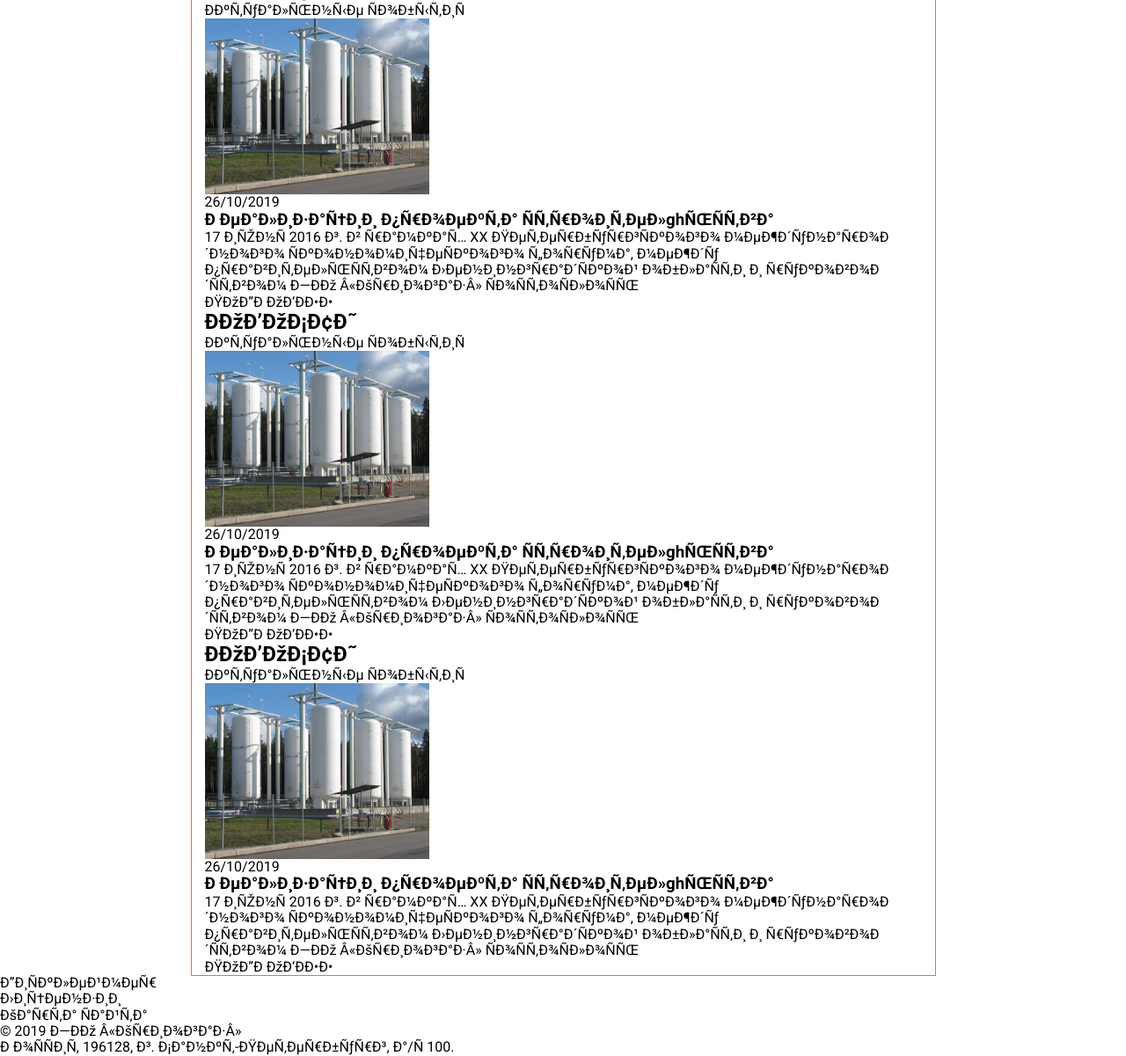
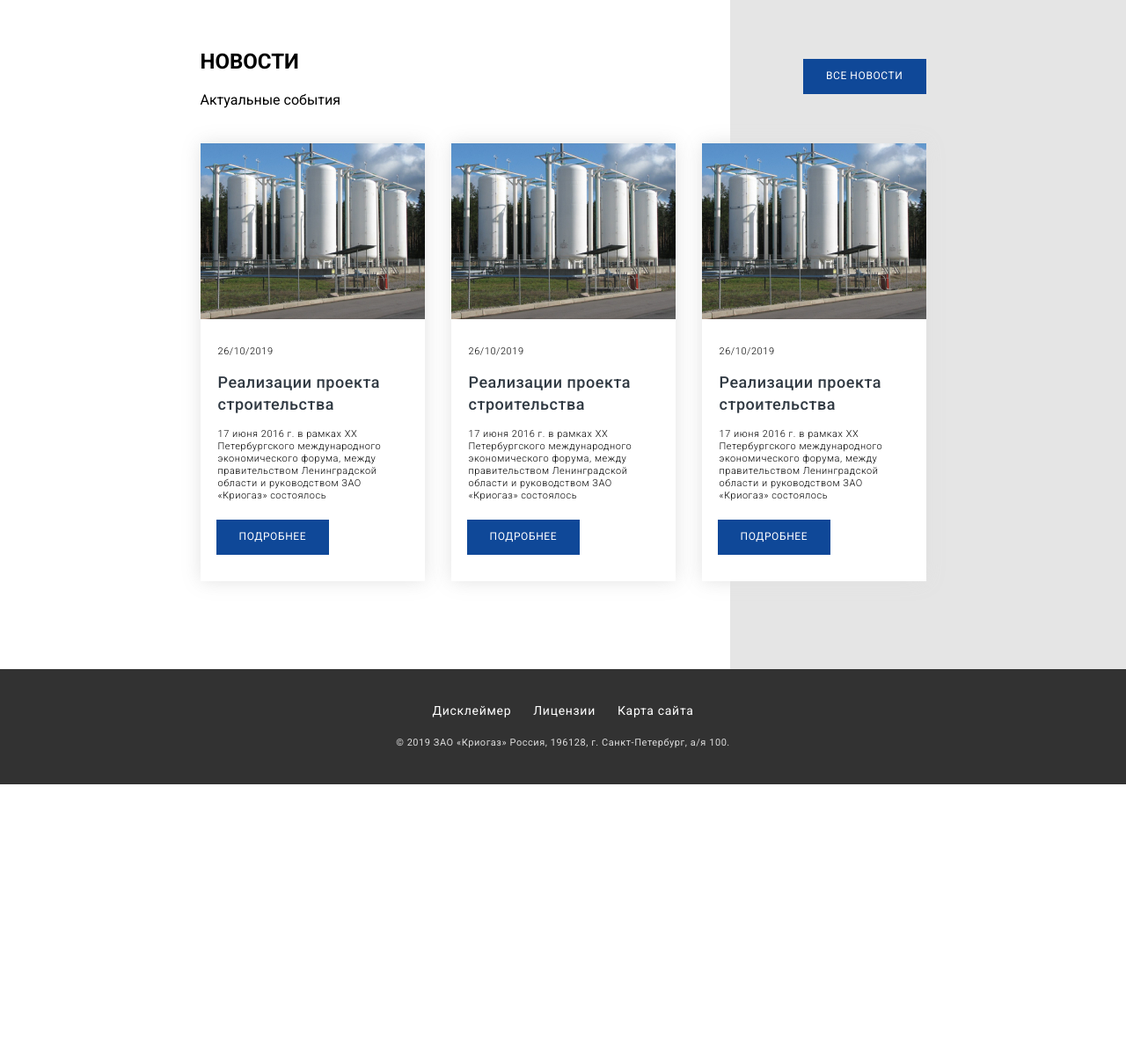
Before and after one commit to Bogdan-K-A/Kriogaz, a plain HTML site: page index.html in a window 1280 px wide. Shown: the part 1443-2644 px from the top of the page at 88% size. After the commit the page ends 2335 px from the top, so only its background shows below. Drawn offline with Linux system fonts and the light colour scheme.

Commit message:
КриоГаз

```diff
--- a/css/main.css
+++ b/css/main.css
@@ -18,18 +18,18 @@ body {
 }
 
 .container {
-  width: 845px;
+  width: 825px;
   margin: 0 auto;
-  padding: 0 15px;
 
-  outline: 1px solid tomato;
+  /* outline: 1px solid tomato; */
 }
 
 /* =================================HEADER=================================*/
 .nav-container {
-  padding: 0 405px;
+  margin: 0 405px;
   display: flex;
   align-items: center;
+  padding: 0 15px;
 }
 
 .header {
@@ -62,7 +62,7 @@ body {
 .nav-list {
   display: flex;
 
-  font-family: Montserrat;
+  font-family: Montserrat, sans-serif;
   font-size: 13px;
   line-height: 1.23;
 
@@ -95,9 +95,12 @@ body {
 .header::after {
   content: '';
   position: absolute;
+  left: 0;
+  top: 109px;
+
   width: 100%;
   height: 1px;
-  top: 109px;
+
   background-color: var(--primari-white-color);
 }
 /* =================================HEADER AND=================================*/
@@ -115,9 +118,9 @@ body {
 .project-bg {
   position: absolute;
   top: 0%;
-  left: -63.6%;
+  left: -67%;
 
-  width: 1135px;
+  width: 1156px;
   height: 100%;
   background-color: var(--section-bg-color);
 
@@ -142,26 +145,25 @@ body {
 
 .project-desc-box {
   position: absolute;
-  right: 49%;
+  right: 48%;
   bottom: 13%;
+}
+
+.project-desc-box-text {
+  width: 428px;
+  margin-bottom: 47px;
+
+  background-color: var(--primari-white-color);
+  box-shadow: 0px 0px 20px rgba(224, 224, 224, 0.25);
 }
 
 .project-desc {
   top: 163px;
-  left: 0;
-  margin-bottom: 47px;
-
   padding: 30px 40px 46px;
 
   font-family: Montserrat;
   font-size: 13px;
   line-height: 1.69;
-
-  width: 428px;
-  height: 200px;
-
-  background-color: var(--primari-white-color);
-  box-shadow: 0px 0px 20px rgba(224, 224, 224, 0.25);
 }
 
 .project-button {
@@ -169,6 +171,7 @@ body {
   align-items: flex-end;
   margin-right: 313px;
 }
+
 .project-button a {
   fill: transparent;
   stroke: #585858;
@@ -181,3 +184,120 @@ body {
 .project-button li:not(:last-child) {
   margin-right: 5px;
 }
+/* ------------------------------- Проэкты and ------------------------------ */
+
+/* --------------------------------- Новости -------------------------------- */
+.news .container {
+  position: relative;
+  padding: 100px 0;
+}
+
+.news .section-title {
+  margin-bottom: 20px;
+}
+
+.news .project-bg {
+  position: absolute;
+  top: 0%;
+  left: 73%;
+
+  width: 785px;
+  height: 100%;
+  background-color: var(--section-bg-color);
+
+  z-index: -1;
+}
+
+.btn-news {
+  display: inline-block;
+  padding: 13px 26px;
+
+  margin: 10px 0 16px auto;
+
+  font-size: 12px;
+  line-height: 1.16;
+  letter-spacing: 0.05em;
+
+  color: var(--primari-white-color);
+  background: #0f4898;
+}
+
+.news-list {
+  display: flex;
+  justify-content: space-between;
+}
+
+.news-list .news-item {
+  width: 255px;
+  background: var(--primari-white-color);
+  box-shadow: 0px 0px 20px rgba(224, 224, 224, 0.9);
+}
+
+.news-card-content {
+  padding: 30px 20px 20px;
+}
+
+.news-card-content .text,
+.news-card-content {
+  font-weight: 300;
+  font-size: 11px;
+  line-height: 1.27;
+  letter-spacing: 0.05em;
+}
+
+.news-card-content h3 {
+  font-weight: 500;
+  font-size: 18px;
+  line-height: 1.39;
+  letter-spacing: 0.03em;
+
+  color: #303942;
+}
+
+.news-card-content h3,
+.news-card-data {
+  display: block;
+  margin-bottom: 15px;
+}
+
+.news-item .btn-news {
+  margin: 0 0 30px 18px;
+}
+
+.section-title-flex {
+  display: flex;
+  margin-bottom: 40px;
+}
+/* ------------------------------- Новости and ------------------------------ */
+
+/* --------------------------------- Footer --------------------------------- */
+.footer {
+  padding: 40px 0;
+  background-color: var(--primari-footer-color);
+  text-align: center;
+}
+
+.footer-list {
+  display: flex;
+  justify-content: center;
+  margin-bottom: 22px;
+
+  font-size: 14px;
+  line-height: 1.14;
+  letter-spacing: 0.05em;
+
+  color: var(--primari-white-color);
+}
+
+.footer-list li:not(:last-child) {
+  margin-right: 25px;
+}
+
+.adress {
+  font-size: 11px;
+  line-height: 1.18;
+  letter-spacing: 0.05em;
+
+  color: var(--footer-text-color);
+}
+/* --------------------------------- Footer and--------------------------------- */
--- a/css/modern-normalize.css
+++ b/css/modern-normalize.css
@@ -1,9 +1,21 @@
 /*! modern-normalize v1.0.0 | MIT License | https://github.com/sindresorhus/modern-normalize */
 
 /* ===== ДОПОЛНЕНИЯ от Sandra Hrevtsova ===== */
+h1,
+h2,
+h3,
+h4,
+h5,
+h6,
+p {
+  margin: 0;
+}
+
 img {
   display: block;
+  max-width: 100%;
 }
+
 /* обнуляем дефолтные маркеры у всех маркированных списков */
 ul {
   list-style: none;
--- a/index.html
+++ b/index.html
@@ -2,8 +2,9 @@
 <html lang="ru">
 
 <head>
-	<meta charset="utf=8" />
-	<meta name=" `viepons" content="width=device-width, initial-scale=1.0" />
+	<meta charset="UTF-8">
+	<meta http-equiv="X-UA-Compatible" content="IE=edge">
+	<meta name="viewport" content="width=device-width, initial-scale=1.0">
 	<title>КриоГаз</title>
 	<link rel="preconnect" href="https://fonts.gstatic.com">
 	<link href="https://fonts.googleapis.com/css2?family=Roboto:wght@300;400;500;700&display=swap" rel="stylesheet">
@@ -15,25 +16,26 @@
 	<!-- ------------------------------- HEADER -------------------------------- -->
 	<header class=" header">
 		<div class="nav-container">
-			<a class="logo" href="" alt="">
+			<a class="logo" href="">
 				<p><span>Крио</span>ГАЗ</p>
 			</a>
+
 			<nav>
 				<ul class="nav-list">
 					<li>
-						<a href="" alt="">Главная</a>
+						<a href="">Главная</a>
 					</li>
 					<li>
-						<a href="" alt="">О компании</a>
+						<a href="">О компании</a>
 					</li>
 					<li>
-						<a href="" alt="">Решения</a>
+						<a href="">Решения</a>
 					</li>
 					<li>
-						<a href="" alt="">Реализованные проекты</a>
+						<a href="">Реализованные проекты</a>
 					</li>
 					<li>
-						<a href="" alt="">Контакты</a>
+						<a href="">Контакты</a>
 					</li>
 				</ul>
 			</nav>
@@ -46,23 +48,25 @@
 				</li>
 			</ul>
 		</div>
-		<!-- <div class="line"></div> -->
 	</header>
 
-	<!--main================================-->
+	<!-- -------------------------------- Main --------------------------------- -->
 	<main>
+		<!-- ------------------------------- Проэкты ------------------------------- -->
 		<section class="section project">
 			<div class="container">
 				<div class="project-desc-box">
 					<h1 class="section-title">ПРОЕКТЫ</h1>
 					<p class="project-subtitle">Крупнейшие реализованные проекты</p>
-
+					<div class="project-desc-box-text">
 						<p class="project-desc">В начале 2007 года завершено строительство системы газификации СПГ
 							СХПР-5-63/0,6-1000,
 							входящей в
 							состав комплекса энергоснабжения Терминала по перегрузки светлых нефтепродуктов в
 							Морском
 							торговом порту г. Приморск.</p>
+					</div>
+
 
 					<ul class="project-button">
 						<li>
@@ -82,71 +86,80 @@
 					</ul>
 				</div>
 				<div class="project-bg"></div>
-				<img src="img/section-main/Rectangle 427x450.jpg" alt="gas storage" width="427" height="450">
-
-
-
-
+				<img src="img/section-main/Rectangle-427x450.jpg" alt="gas storage" width="427" height="450">
 			</div>
 		</section>
 
-		<section class="section">
+		<!-- ------------------------------- Новости ------------------------------- -->
+		<section class="section news">
 			<div class="container">
-				<ul>
-					<a href="">ВСЕ НОВОСТИ</a>
-					<li>
+				<div class="section-title-flex">
+					<div class="title-flex">
 						<h2 class="section-title">НОВОСТИ</h2>
 						<p class="">Актуальные события</p>
-						<article>
-							<img src="img/section-main/Rectangle_250x200_1.jpg" alt="gas storage">
-							<figcaption>26/10/2019</figcaption>
-							<h3>Реализации проекта строителghьства </h3>
+					</div>
+					<a class="btn-news" href="">ВСЕ НОВОСТИ</a>
+				</div>
+				<ul class="news-list">
+					<li class="news-item">
+						<div class="news-card-thumb">
+							<img src="img/section-main/Rectangle_250x200_1.jpg" alt="gas storage" width="255"
+								height="200">
+						</div>
+						<div class="news-card-content">
+							<time class="news-card-data" datetime="2019-10-26">26/10/2019</time>
+							<h3>Реализации проекта строительства </h3>
 							<p class="text">17 июня 2016 г. в рамках XX Петербургского международного экономического
 								форума, между
 								правительством Ленинградской области и руководством ЗАО «Криогаз» состоялось </p>
-							<a href="">ПОДРОБНЕЕ</a>
-						</article>
+						</div>
+						<a class="btn-news" href="">ПОДРОБНЕЕ</a>
 					</li>
-					<li>
-						<h2 class="section-title">НОВОСТИ</h2>
-						<p class="text">Актуальные события</p>
-						<article>
-							<img src="img/section-main/Rectangle_250x200_1.jpg" alt="gas storage">
-							<figcaption>26/10/2019</figcaption>
-							<h3>Реализации проекта строителghьства </h3>
+					<li class="news-item">
+						<div class="news-card-thumb">
+							<img src="img/section-main/Rectangle_250x200_1.jpg" alt="gas storage" width="255"
+								height="200">
+						</div>
+						<div class="news-card-content">
+							<time class="news-card-data" datetime="2019-10-26">26/10/2019</time>
+							<h3>Реализации проекта строительства </h3>
 							<p class="text">17 июня 2016 г. в рамках XX Петербургского международного экономического
 								форума, между
 								правительством Ленинградской области и руководством ЗАО «Криогаз» состоялось </p>
-							<a href="">ПОДРОБНЕЕ</a>
-						</article>
+						</div>
+						<a class="btn-news" href="">ПОДРОБНЕЕ</a>
 					</li>
-					<li>
-						<h2>НОВОСТИ</h2>
-						<p class="text">Актуальные события</p>
-						<article>
-							<img src="img/section-main/Rectangle_250x200_1.jpg" alt="gas storage">
-							<figcaption>26/10/2019</figcaption>
-							<h3>Реализации проекта строителghьства </h3>
+					<li class="news-item">
+						<div class="news-card-thumb">
+							<img src="img/section-main/Rectangle_250x200_1.jpg" alt="gas storage" width="255"
+								height="200">
+						</div>
+						<div class="news-card-content">
+							<time class="news-card-data" datetime="2019-10-26">26/10/2019</time>
+							<h3>Реализации проекта строительства </h3>
 							<p class="text">17 июня 2016 г. в рамках XX Петербургского международного экономического
 								форума, между
 								правительством Ленинградской области и руководством ЗАО «Криогаз» состоялось </p>
-							<a href="">ПОДРОБНЕЕ</a>
-						</article>
+						</div>
+						<a class="btn-news" href="">ПОДРОБНЕЕ</a>
 					</li>
 				</ul>
+				<div class="project-bg"></div>
 			</div>
 		</section>
 	</main>
 	<!--Footer===================-->
-	<footer>
-		<ul>
-			<li><a href="" alt="">Дисклеймер</a></li>
-			<li><a href="" alt="">Лицензии</a></li>
-			<li><a href="" alt="">Карта сайта</a></li>
+	<footer class="footer">
+		<div class="container">
+			<ul class="footer-list">
+				<li><a href="">Дисклеймер</a></li>
+				<li><a href="">Лицензии</a></li>
+				<li><a href="">Карта сайта</a></li>
 			</ul>
-		<p>&copy; 2019 ЗАО «Криогаз»
-		<address>Россия, 196128, г. Санкт-Петербург, а/я 100.</address>
-		</p>
+			<address class="adress">&copy; 2019 ЗАО «Криогаз» Россия, 196128, г. Санкт-Петербург, а/я 100.</address>
+
+		</div>
+
 	</footer>
 
 
```
Also changed, not shown: img/section-main/Rectangle-427x450.jpg (added), 1 other file. Lines whose indentation alone changed are shown as unchanged.
